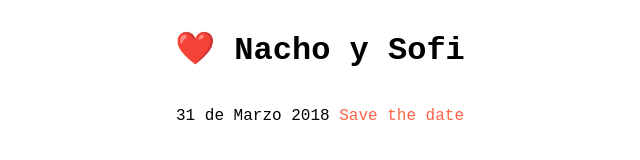
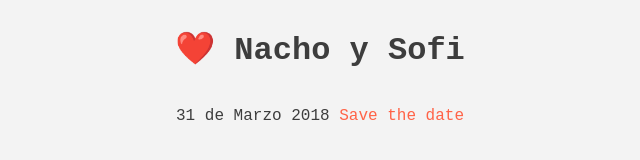
Before and after one commit to vidyasagarpogiri/sofiynacho, a plain HTML site: page index.html in a window 1280 px wide. Shown: the whole page, without its empty margins (320-960 px from the left). Drawn offline with Linux system fonts and the light colour scheme.

Commit message:
Update index.html

```diff
--- a/index.html
+++ b/index.html
@@ -7,6 +7,8 @@
     <style media="screen">
       html {
         font-family: 'courier new';
+        background: #f3f3f3;
+        color: #3d3d3d
       }
 
       .red {
```
